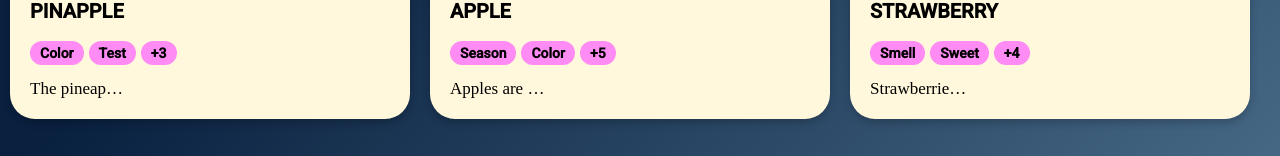
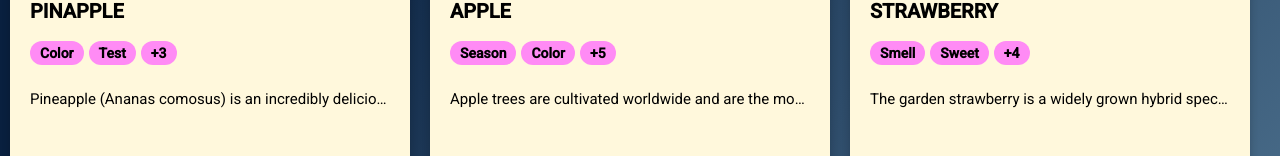
Before and after one commit to thepavanchavan/angular-card-assignment, an Angular app: page / in a window 1280 px wide. Shown: the part 359-515 px from the top of the page. Built offline with nearby package versions, Linux system fonts and the light colour scheme.

Commit message:
Implemeted ellipses and Tooltip

```diff
--- a/src/app/app.component.ts
+++ b/src/app/app.component.ts
@@ -13,25 +13,22 @@ export class AppComponent {
       id: 1,
       image:'https://images.unsplash.com/photo-1571660336069-a551b9ff9c45?ixid=MXwxMjA3fDB8MHxzZWFyY2h8MTYyfHxmcnVpdHxlbnwwfHwwfA%3D%3D&ixlib=rb-1.2.1&auto=format&fit=crop&w=500&q=60',
       title: 'PINAPPLE',
-      para:' The pineapple is a tropical plant.',
+      para:'Pineapple (Ananas comosus) is an incredibly delicious and healthy tropical fruit. It originated in South America',
       pills:["Color","Test","Smell","Sweet","Size"],
-      remainingPillsCount:3,
     },
     {
       id: 2,
       image:'https://images.unsplash.com/photo-1597045315639-9df6c171fb69?ixid=MXwxMjA3fDB8MHxzZWFyY2h8Mzh8fGZydWl0fGVufDB8fDB8&ixlib=rb-1.2.1&auto=format&fit=crop&w=500&q=60',
       title: 'APPLE',
-      para:"Apples are among the world's most popular fruits.",
+      para:"Apple trees are cultivated worldwide and are the most widely grown species in the genus Malus",
       pills:["Season","Color","Test","Smell","Sweet","Size","vitamins"],
-      remainingPillsCount:5
     },
     {
       id: 3,
       image:'https://images.unsplash.com/photo-1589533610925-1cffc309ebaa?ixid=MXwxMjA3fDB8MHxzZWFyY2h8NDR8fGZydWl0fGVufDB8fDB8&ixlib=rb-1.2.1&auto=format&fit=crop&w=500&q=60',
       title: 'STRAWBERRY',
-      para:'Strawberries improve heart function',
+      para:'The garden strawberry is a widely grown hybrid species of the genus Fragaria, collectively known as the strawberries',
       pills:["Smell","Sweet","Color","Test","Size","Season"],
-      remainingPillsCount:4
     },
   ];
 
@@ -40,25 +37,22 @@ export class AppComponent {
       id: 1,
       image:'https://images.unsplash.com/photo-1571660336069-a551b9ff9c45?ixid=MXwxMjA3fDB8MHxzZWFyY2h8MTYyfHxmcnVpdHxlbnwwfHwwfA%3D%3D&ixlib=rb-1.2.1&auto=format&fit=crop&w=500&q=60',
       title: 'pinapple',
-      para:' this has a rosette of pointed leaves up to 90 cm.',
-      pills:["Vitamins","Taste","Smell","Sweet","Size","Season"],
-      remainingPillsCount:4
+      para:' this has a rosette of pointed leaves up to 90 cm.Pineapple (Ananas comosus) is an incredibly delicious',
+      pills:["Vitamins","Sweet","Size"],
     },
     {
       id: 2,
       image:'https://images.unsplash.com/photo-1597045315639-9df6c171fb69?ixid=MXwxMjA3fDB8MHxzZWFyY2h8Mzh8fGZydWl0fGVufDB8fDB8&ixlib=rb-1.2.1&auto=format&fit=crop&w=500&q=60',
       title: 'apple',
-      para:"This fruit is good for health.",
+      para:"This fruit is good for health. An apple is an edible fruit produced by an apple tree",
       pills:["Healthy","Energy-Booster","Test","Smell","Sweet","Size","aroma"],
-      remainingPillsCount:5
     },
     {
       id: 3,
       image:'https://images.unsplash.com/photo-1589533610925-1cffc309ebaa?ixid=MXwxMjA3fDB8MHxzZWFyY2h8NDR8fGZydWl0fGVufDB8fDB8&ixlib=rb-1.2.1&auto=format&fit=crop&w=500&q=60',
       title: 'strawberry',
-      para:'The fruit is appreciated for its characteristic aroma',
+      para:'The fruit is appreciated for its characteristic aroma The garden strawberry is a widely grown hybrid species ',
       pills:["Aroma","Juicy","Color","Test","Size"],
-      remainingPillsCount:3
     },
   ];
   changeEvent(){
--- a/src/app/card/card.component.css
+++ b/src/app/card/card.component.css
@@ -1,7 +1,7 @@
 .example-card {
   max-width: 400px;
   margin: 10px;
-  box-shadow: 0 4px 8px 0 rgba(0,0,0,0.2);
+  box-shadow: 0 4px 8px 0 rgba(0, 0, 0, 0.2);
   transition: 0.3s;
   width: 40%;
   display: inline-block;
@@ -9,24 +9,40 @@
   border-radius: 25px;
 }
 .example-card:hover {
-    box-shadow: 0 8px 16px 0 rgba(0,0,0,0.2);
-  }
+  box-shadow: 0 8px 16px 0 rgba(0, 0, 0, 0.2);
+}
 
 .text {
-  text-align: justify;
-  font-family: futura;
-  font-weight: 100;
-  font-size: 17px;
   white-space: nowrap;
-  width: 100px;
+  width: 100%;
   overflow: hidden;
   text-overflow: ellipsis;
+  position: relative;
+  line-height: 40px;
+  pointer-events: none;
+  font-size: 15px;
 }
-.text:hover{
-  overflow:visible;
+.text:after {
+  content: "";
+  display: block;
+  position: absolute;
+  top: 0;
+  right: 0;
+  width: 28px;
+  height: 38px;
+  pointer-events: initial;
+}
+.tooltip {
+  width: 100%;
+  visibility: hidden;
+  background-color: cornsilk;
+  padding: 2px;
+}
+.text:hover + .tooltip {
+  visibility: visible;
 }
 
-.image{
+.image {
   width: 100%;
   height: 100%;
 }
@@ -34,7 +50,7 @@
   padding: 20px;
 }
 .pill {
-  background-color:rgb(255, 139, 245);
+  background-color: rgb(255, 139, 245);
   border: none;
   color: black;
   font-weight: bold;
@@ -45,6 +61,6 @@
   margin-right: 5px;
   padding: 2px 10px;
 }
-.pillsContainer{
+.pillsContainer {
   margin-bottom: 10px;
 }
--- a/src/app/card/card.component.html
+++ b/src/app/card/card.component.html
@@ -6,11 +6,14 @@
         <ul style="list-style: none; padding-inline-start: 0px;">
       <li class="pill">{{data.pills[0]}}</li>
       <li class="pill">{{data.pills[1]}}</li>
-      <li class="pill">+{{data.remainingPillsCount}}</li>
+      <li class="pill">+{{data.pills.length - 2}}</li>
         </ul>
       </div>
       <div class="text">
         {{data.para}}
        </div>
+       <div class="tooltip">
+         {{data.para}}
+       </div>
     </div>
   </div>
```
Also changed, not shown: src/app/card/card.component.ts (+2 -9 lines).
